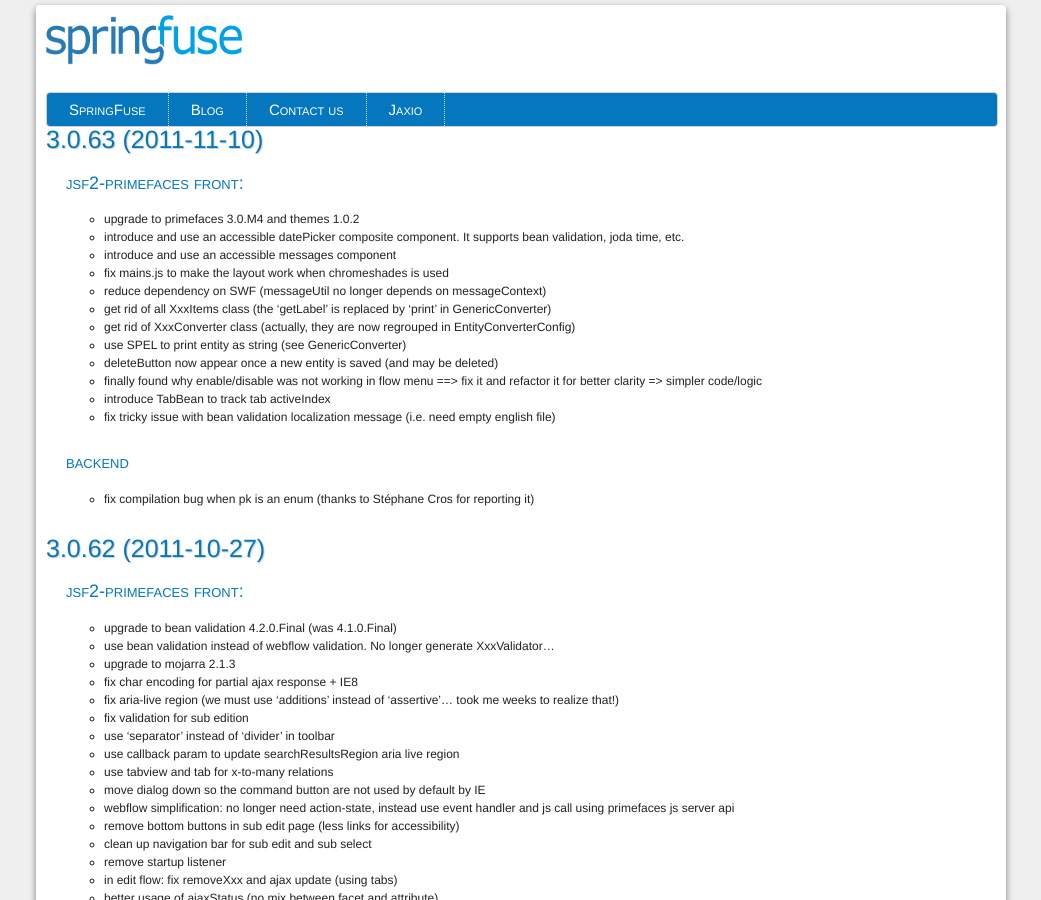
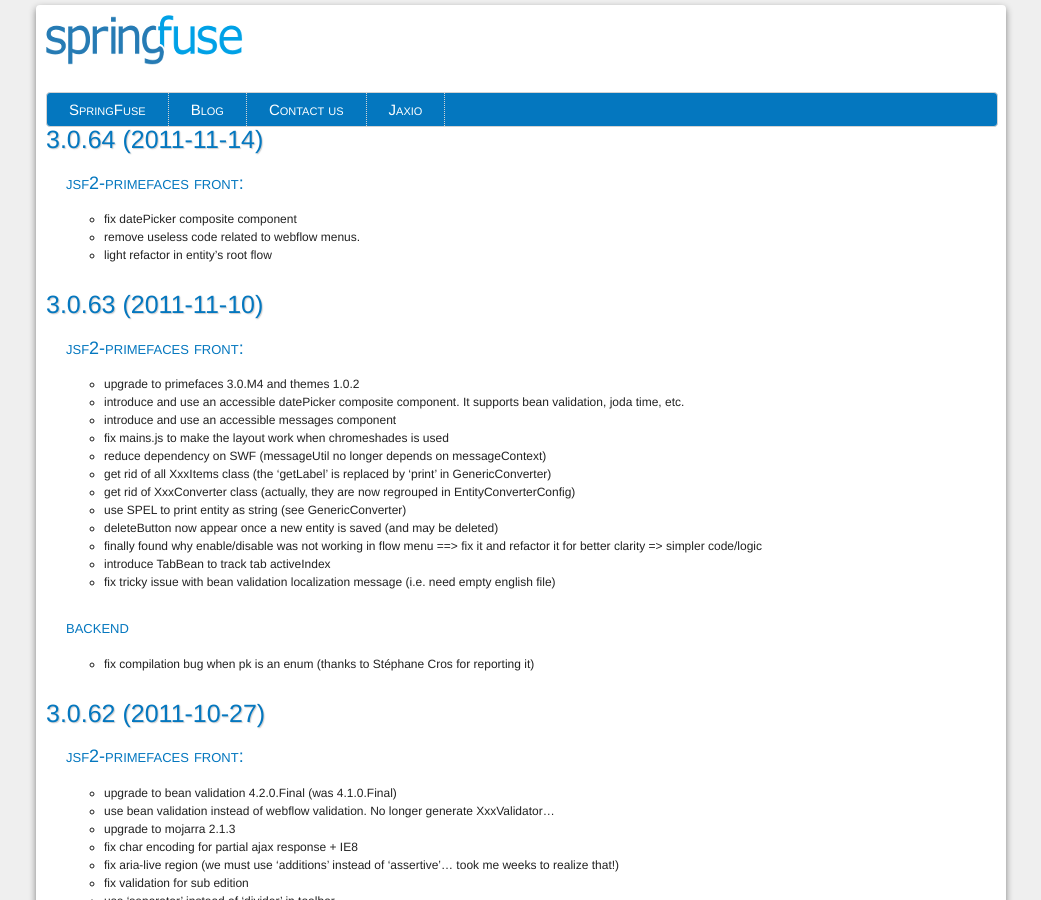
Before and after one commit to springfuse/springfuse.github.com, a Jekyll site: the page built from change-log.md, in a window 1280 px wide and 900 px high. Shown: the whole window, without its empty margins (119-1160 px from the left). Built offline with Jekyll 4.4.1, drawn with Linux system fonts in a browser that asks for light colours; Markdown is read by kramdown in place of the engine named in the settings; comment, search, counter and statistics services are not loaded.

Commit message:
3.0.64 (fix datepicker)

```diff
--- a/change-log.md
+++ b/change-log.md
@@ -2,6 +2,13 @@
 layout: english
 title: Springfuse change log
 ---
+#3.0.64 (2011-11-14)
+
+## jsf2-primefaces front:
+* fix datePicker composite component
+* remove useless code related to webflow menus.
+* light refactor in entity's root flow
+
 
 #3.0.63 (2011-11-10)
 
```
Also changed, not shown: index.md (+2 -2 lines).
